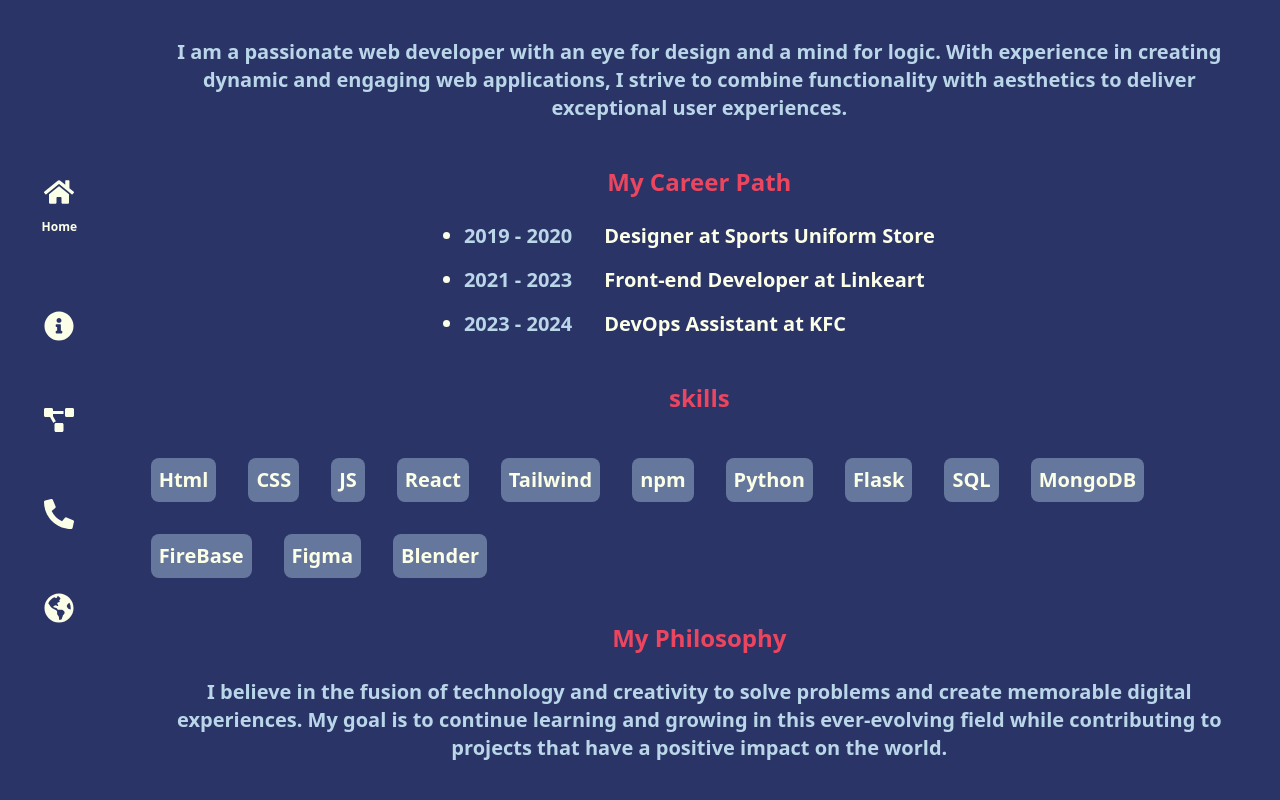
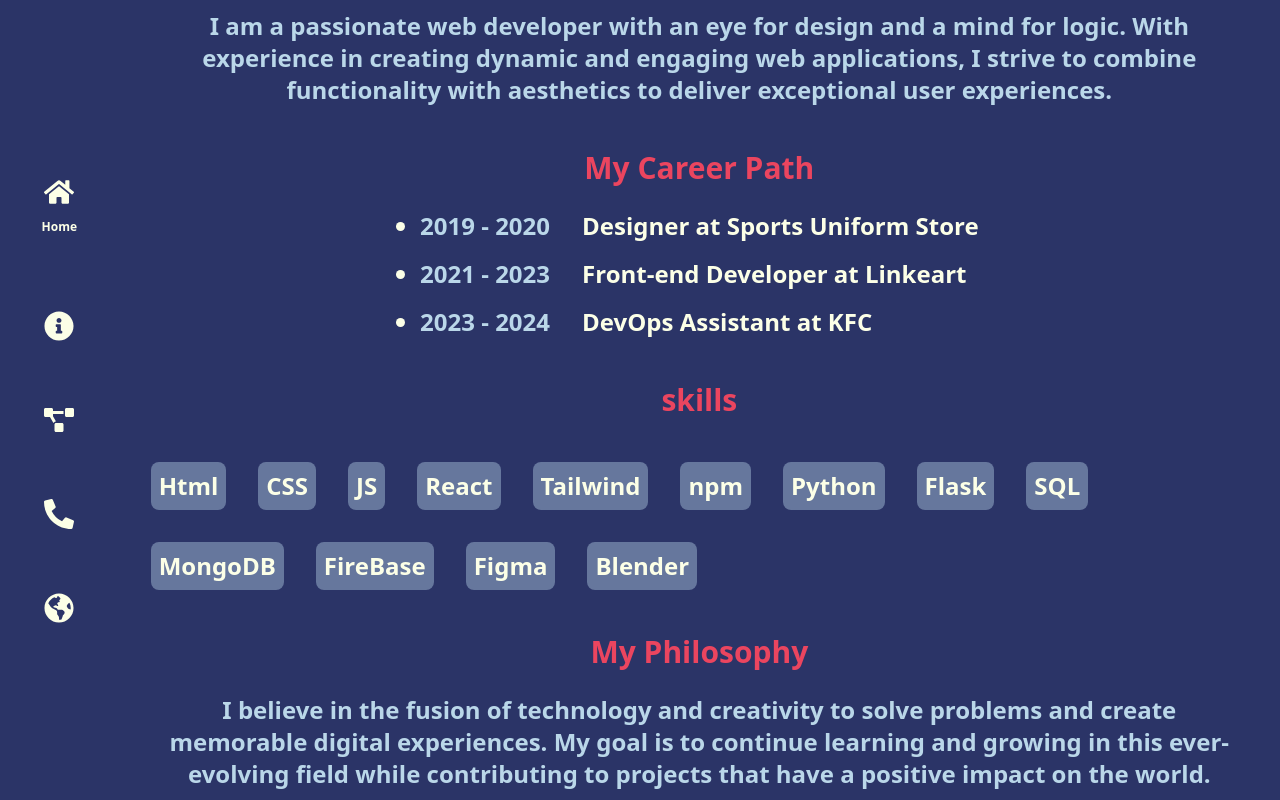
Before and after one commit to Jiwemoyo/MyPortafolio, a React (Vite) app: page /about in a window 1280 px wide. Built offline with nearby package versions, Linux system fonts and the light colour scheme.

Commit message:
layour responsive

```diff
--- a/src/components/About.jsx
+++ b/src/components/About.jsx
@@ -3,10 +3,10 @@ import { useTranslation } from "react-i18next";
 export const About = () => {
   const { t } = useTranslation();
   return (
-    <div className="bg-custom-blue flex flex-col gap-6 justify-center items-center h-100 px-8 text-center text-custom-celeste text-xl font-semibold sm:w-full sm:h-screen">
+    <div className="bg-custom-blue flex flex-col gap-6 justify-center items-center h-100 px-8 text-center text-custom-celeste text-xl font-semibold sm:text-2xl sm:w-full sm:h-screen">
       <p>{t("about-presentation")}</p>
-      <h3 className=" text-custom-red text-2xl mt-5">{t("carer-path")}</h3>
-      <ul className=" list-disc text-xl px-6 text-left text-custom-white space-y-4">
+      <h3 className=" text-custom-red text-2xl sm:text-3xl mt-5">{t("carer-path")}</h3>
+      <ul className=" list-disc text-xl px-6 text-left text-custom-white space-y-4 sm:text-2xl">
         <li>
           {" "}
           <span className=" text-custom-celeste mr-8">2019 - 2020</span>
@@ -23,8 +23,8 @@ export const About = () => {
           {t("dates-about.date3")}
         </li>
       </ul>
-      <h3 className=" text-custom-red text-2xl mt-5">{t("skills")}</h3>
-      <ul className="grid grid-cols-3 gap-8 text-custom-white mt-5 font-semibold sm:flex sm:flex-wrap">
+      <h3 className=" text-custom-red text-2xl mt-5 sm:text-3xl ">{t("skills")}</h3>
+      <ul className="grid grid-cols-3 gap-8 text-custom-white mt-5 font-semibold sm:flex sm:flex-wrap ">
         <li className="animate-bg-fade bg-blue-500 p-2 rounded-lg">Html</li>
         <li className="animate-bg-fade bg-blue-500 p-2 rounded-lg">CSS</li>
         <li className="animate-bg-fade bg-blue-500 p-2 rounded-lg">JS</li>
@@ -41,7 +41,7 @@ export const About = () => {
           Blender
         </li>
       </ul>
-      <h3 className=" text-custom-red text-2xl mt-5">{t("Philosophy")}</h3>
+      <h3 className=" text-custom-red text-2xl mt-5 sm:text-3xl ">{t("Philosophy")}</h3>
       <p>{t("Philosophy-context")}</p>
     </div>
   );
```
